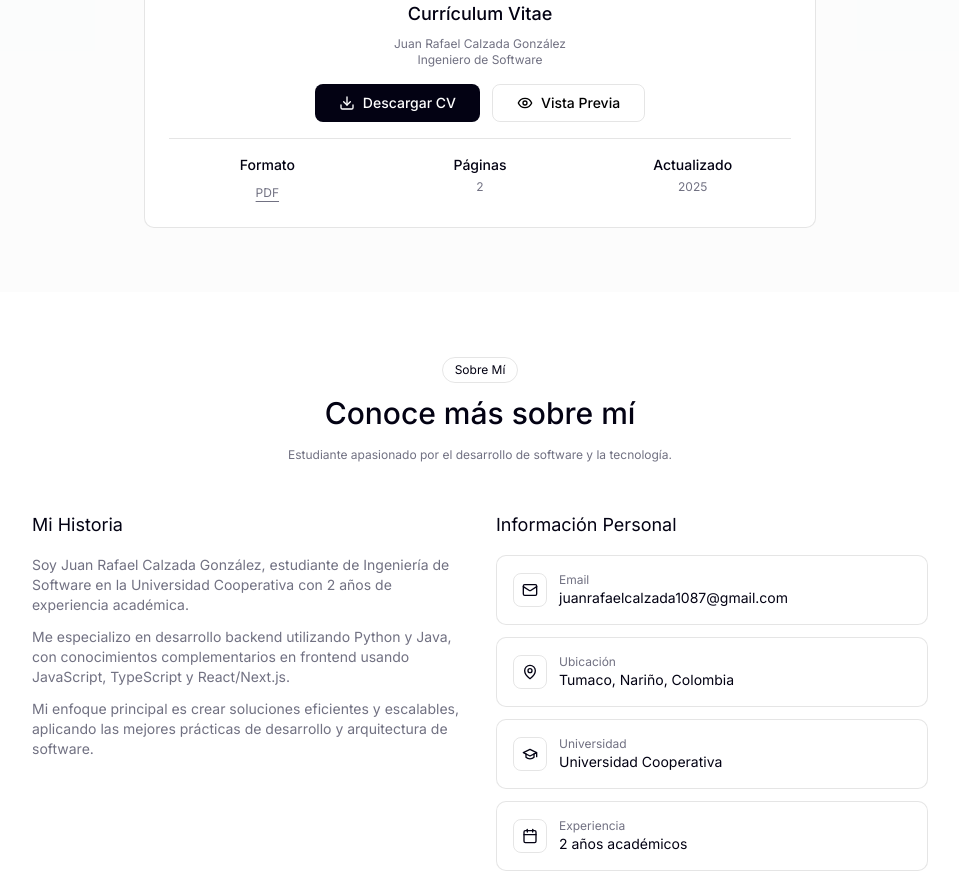
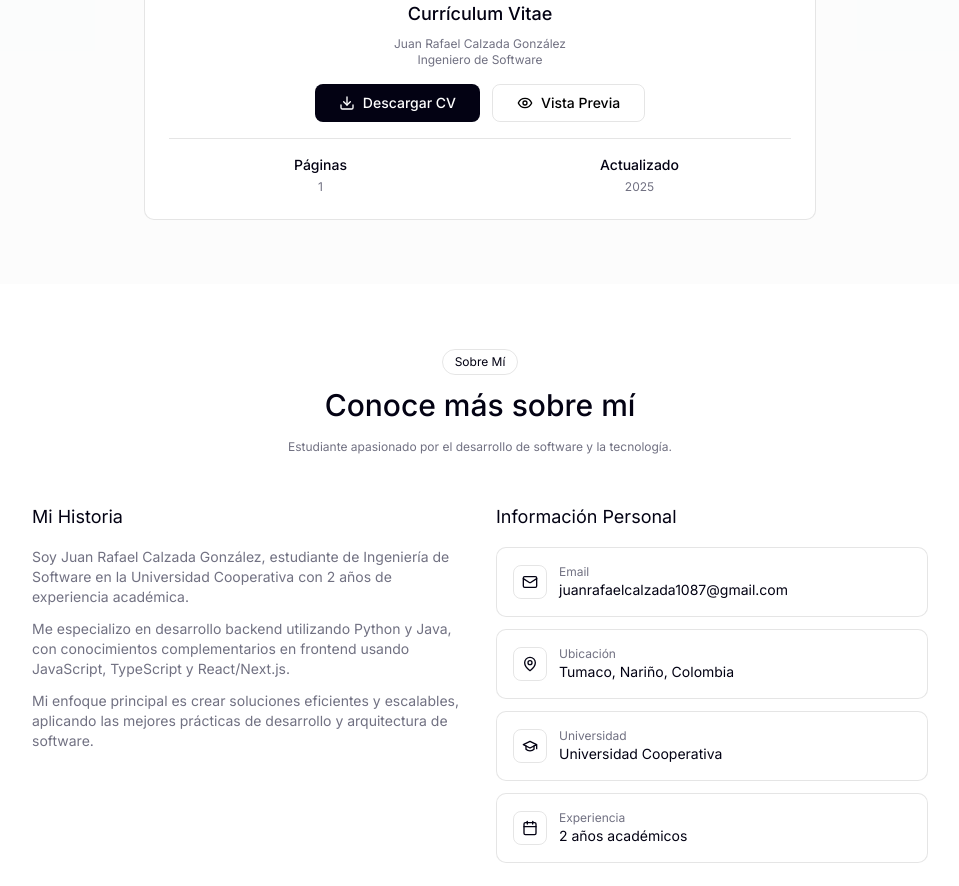
Before and after one commit to rafael5678/portfolio, a Next.js app: page / in a window 1280 px wide. Shown: the part 1220-2106 px from the top of the page, without its empty margins (160-1119 px from the left). Built offline with nearby package versions, Linux system fonts and the light colour scheme; no server answers.

Commit message:
CV: simplificar info (1 página, quitar 'Formato'); mantener botón Descargar CV

```diff
--- a/src/components/sections/CVSection.tsx
+++ b/src/components/sections/CVSection.tsx
@@ -112,16 +112,10 @@ export const CVSection = () => {
                 </button>
               </div>
 
-              <div className="grid grid-cols-3 gap-4 text-center pt-4 border-t border-border">
-                <div>
-                  <div className="text-sm mb-1 font-medium text-foreground">{t.format}</div>
-                  <button onClick={handleDownload} className="text-xs text-muted-foreground underline underline-offset-4 hover:text-foreground">
-                    {hasPdf ? 'PDF' : hasPng ? 'PNG' : 'PDF'}
-                  </button>
-                </div>
+              <div className="grid grid-cols-2 gap-4 text-center pt-4 border-t border-border">
                 <div>
                   <div className="text-sm mb-1 font-medium text-foreground">{t.pages}</div>
-                  <div className="text-xs text-muted-foreground">2</div>
+                  <div className="text-xs text-muted-foreground">1</div>
                 </div>
                 <div>
                   <div className="text-sm mb-1 font-medium text-foreground">{t.updated}</div>
```
